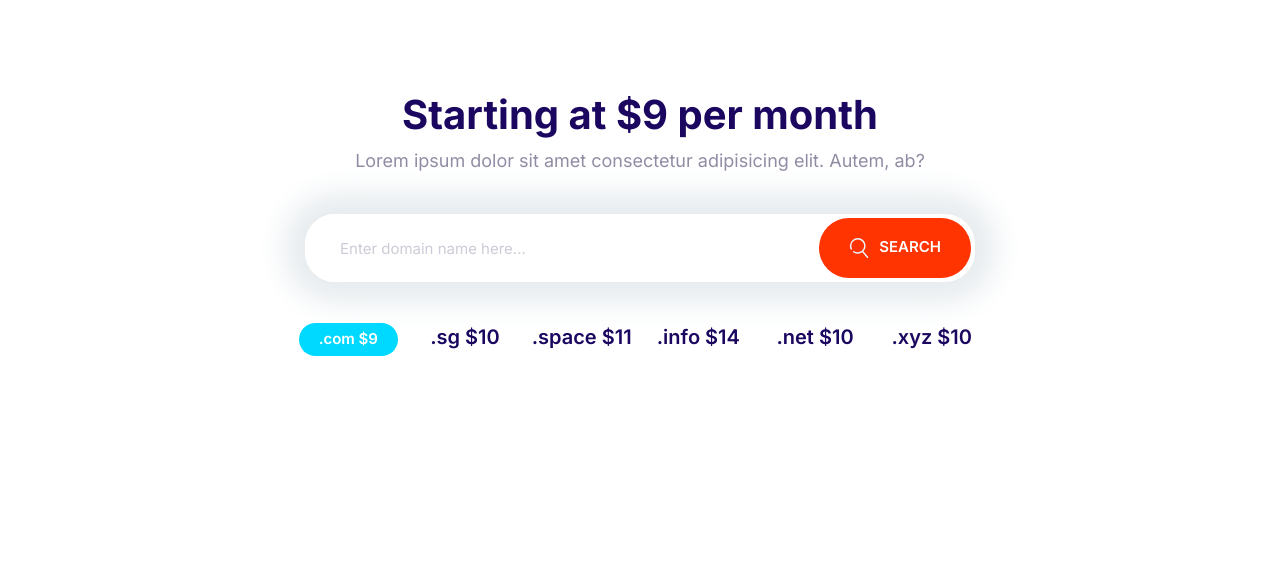
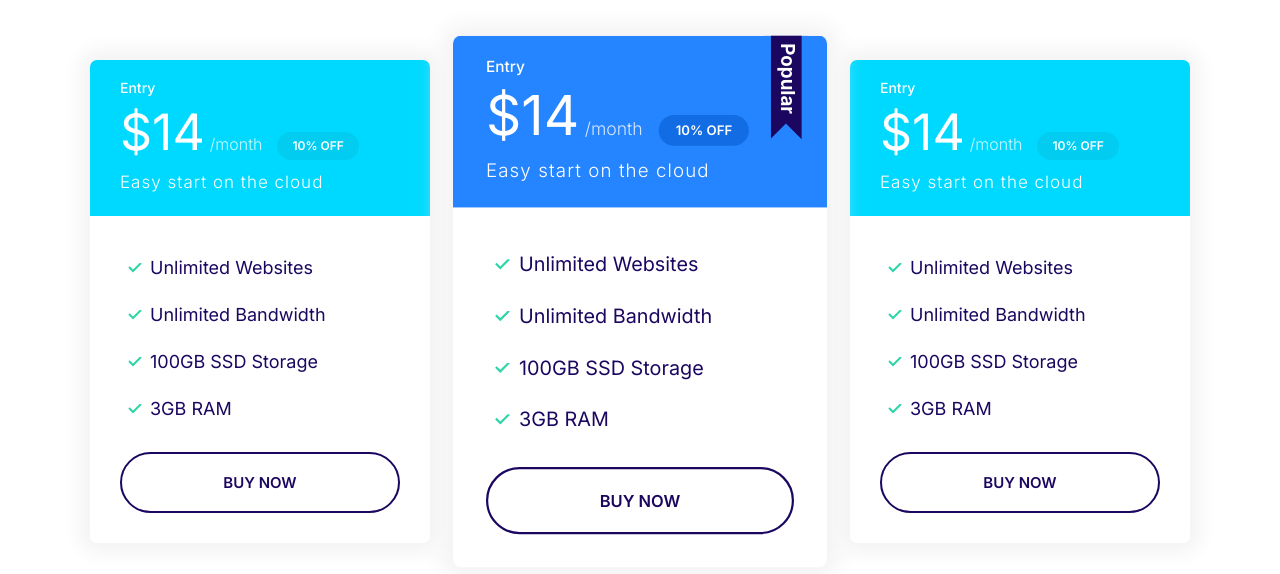
Before and after one commit to yoinspiration/mymoshify, a plain HTML site: page index.html in a window 1280 px wide. Drawn offline with Linux system fonts and the light colour scheme.

Commit message:
Build the plans block component

```diff
--- a/css/styles.css
+++ b/css/styles.css
@@ -319,6 +319,10 @@ a {
   color: #fff;
 }
 
+.card--primary .badge--primary {
+  background: #126de4;
+}
+
 .card--secondary .card__header {
   background: var(--color-secondary);
   color: #fff;
@@ -334,6 +338,22 @@ a {
 }
 
 /* Plans */
+.plan {
+  transition: transform 0.2s ease-out;
+}
+
+.plan:hover {
+  transform: scale(1.05);
+}
+
+.plan--popular {
+  transform: scale(1.1);
+}
+
+.plan--popular:hover {
+  transform: scale(1.15);
+}
+
 .plan__name {
   color: #fff;
   font-size: 2.4rem;
@@ -357,6 +377,10 @@ a {
   font-size: 2rem;
   font-weight: 300;
   letter-spacing: 1px;
+}
+
+.plan .btn--outline {
+  transition: all 0.2s ease-out;
 }
 
 .plan .list__item {
@@ -734,3 +758,13 @@ a {
     grid-template-columns: repeat(auto-fit, minmax(10rem, 1fr));
   }
 }
+
+/* Plans Block */
+.block-plans .grid {
+  gap: 8rem 4rem;
+}
+
+.block-plans .card {
+  max-width: 500px;
+  margin: 0 auto;
+}
--- a/index.html
+++ b/index.html
@@ -13,35 +13,69 @@
     <link rel="stylesheet" href="css/styles.css" />
   </head>
   <body>
-    <section class="block container block-domain">
-      <header class="block__header">
-        <h2>Starting at $9 per month</h2>
-        <p>
-          Lorem ipsum dolor sit amet consectetur adipisicing elit. Autem, ab?
-        </p>
-      </header>
-      <div class="input-group">
-        <input
-          class="input"
-          type="text"
-          placeholder="Enter domain name here..."
-        />
-        <button class="btn btn--accent">
-          <svg class="icon">
-            <use xlink:href="images/sprite.svg#search"></use>
-          </svg>Search
-        </button>
+    <section class="block container block-plans">
+      <div class="grid grid--cols-3">
+        <div class="plan">
+          <div class="card card--secondary">
+            <header class="card__header">
+              <h3 class="plan__name">Entry</h3>
+              <span class="plan__price">$14</span>
+              <span class="plan__billing-cycle">/month</span>
+              <span class="badge badge--secondary badge--small">10% OFF</span>
+              <span class="plan__description">Easy start on the cloud</span>
+            </header>
+            <div class="card__body">
+              <ul class="list list--tick">
+                <li class="list__item">Unlimited Websites</li>
+                <li class="list__item">Unlimited Bandwidth</li>
+                <li class="list__item">100GB SSD Storage</li>
+                <li class="list__item">3GB RAM</li>
+              </ul>
+              <button class="btn btn--outline btn--block">Buy Now</button>
+            </div>
+          </div>
+        </div>
+        <div class="plan plan--popular">
+          <div class="card card--primary">
+            <header class="card__header">
+              <h3 class="plan__name">Entry</h3>
+              <span class="plan__price">$14</span>
+              <span class="plan__billing-cycle">/month</span>
+              <span class="badge badge--primary badge--small">10% OFF</span>
+              <span class="plan__description">Easy start on the cloud</span>
+            </header>
+            <div class="card__body">
+              <ul class="list list--tick">
+                <li class="list__item">Unlimited Websites</li>
+                <li class="list__item">Unlimited Bandwidth</li>
+                <li class="list__item">100GB SSD Storage</li>
+                <li class="list__item">3GB RAM</li>
+              </ul>
+              <button class="btn btn--outline btn--block">Buy Now</button>
+            </div>
+          </div>
+        </div>
+        <div class="plan">
+          <div class="card card--secondary">
+            <header class="card__header">
+              <h3 class="plan__name">Entry</h3>
+              <span class="plan__price">$14</span>
+              <span class="plan__billing-cycle">/month</span>
+              <span class="badge badge--secondary badge--small">10% OFF</span>
+              <span class="plan__description">Easy start on the cloud</span>
+            </header>
+            <div class="card__body">
+              <ul class="list list--tick">
+                <li class="list__item">Unlimited Websites</li>
+                <li class="list__item">Unlimited Bandwidth</li>
+                <li class="list__item">100GB SSD Storage</li>
+                <li class="list__item">3GB RAM</li>
+              </ul>
+              <button class="btn btn--outline btn--block">Buy Now</button>
+            </div>
+          </div>
+        </div>
       </div>
-      <ul class="list block-domain__prices">
-        <li>
-          <span class="badge badge--secondary">.com $9</span>
-        </li>
-        <li>.sg $10</li>
-        <li>.space $11</li>
-        <li>.info $14</li>
-        <li>.net $10</li>
-        <li>.xyz $10</li>
-      </ul>
     </section>
   </body>
 </html>
```
Also changed, not shown: components/plans-block.html (added, +64 -0 lines), README.md, ReadmeImg/plans-block.png (added).
